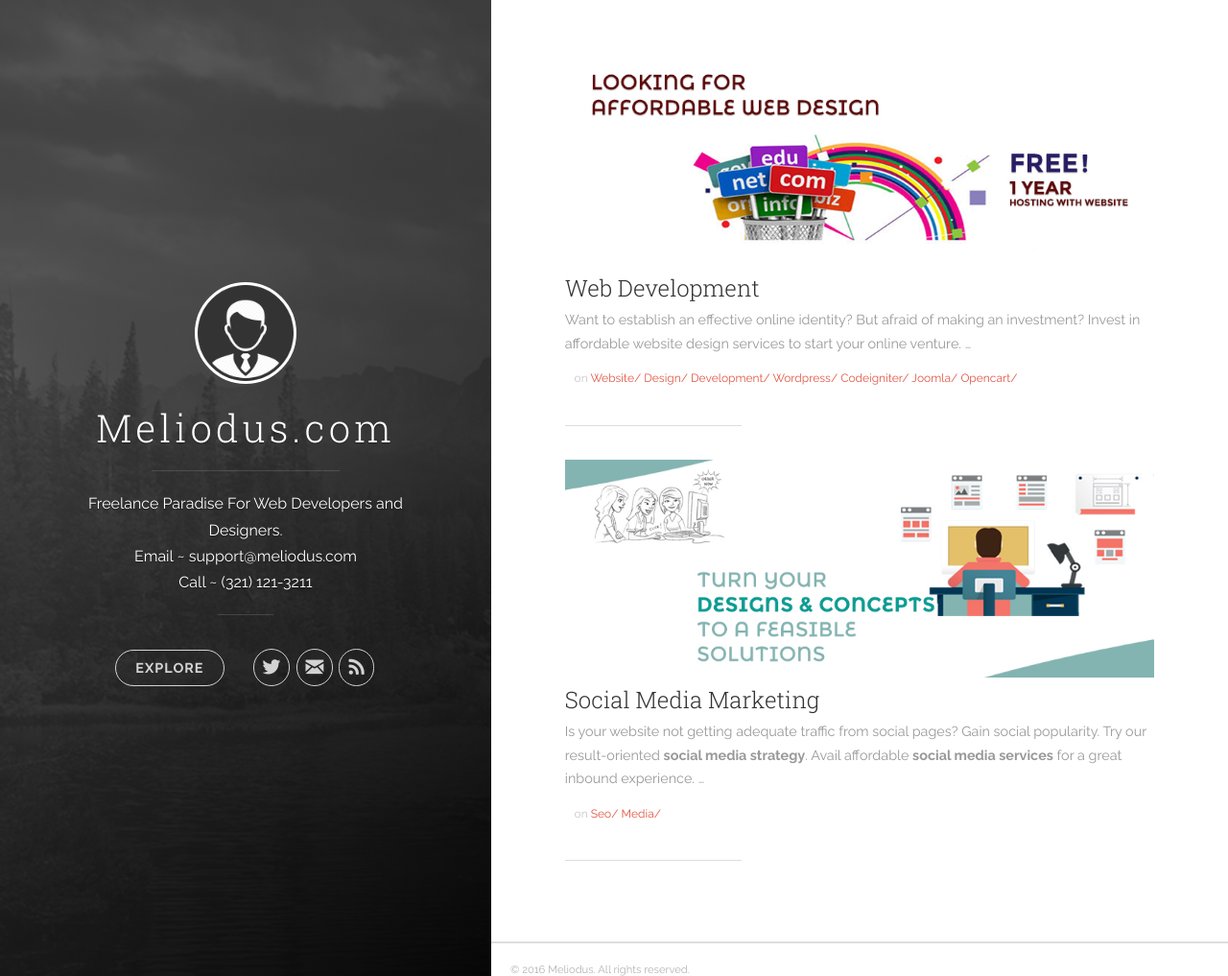
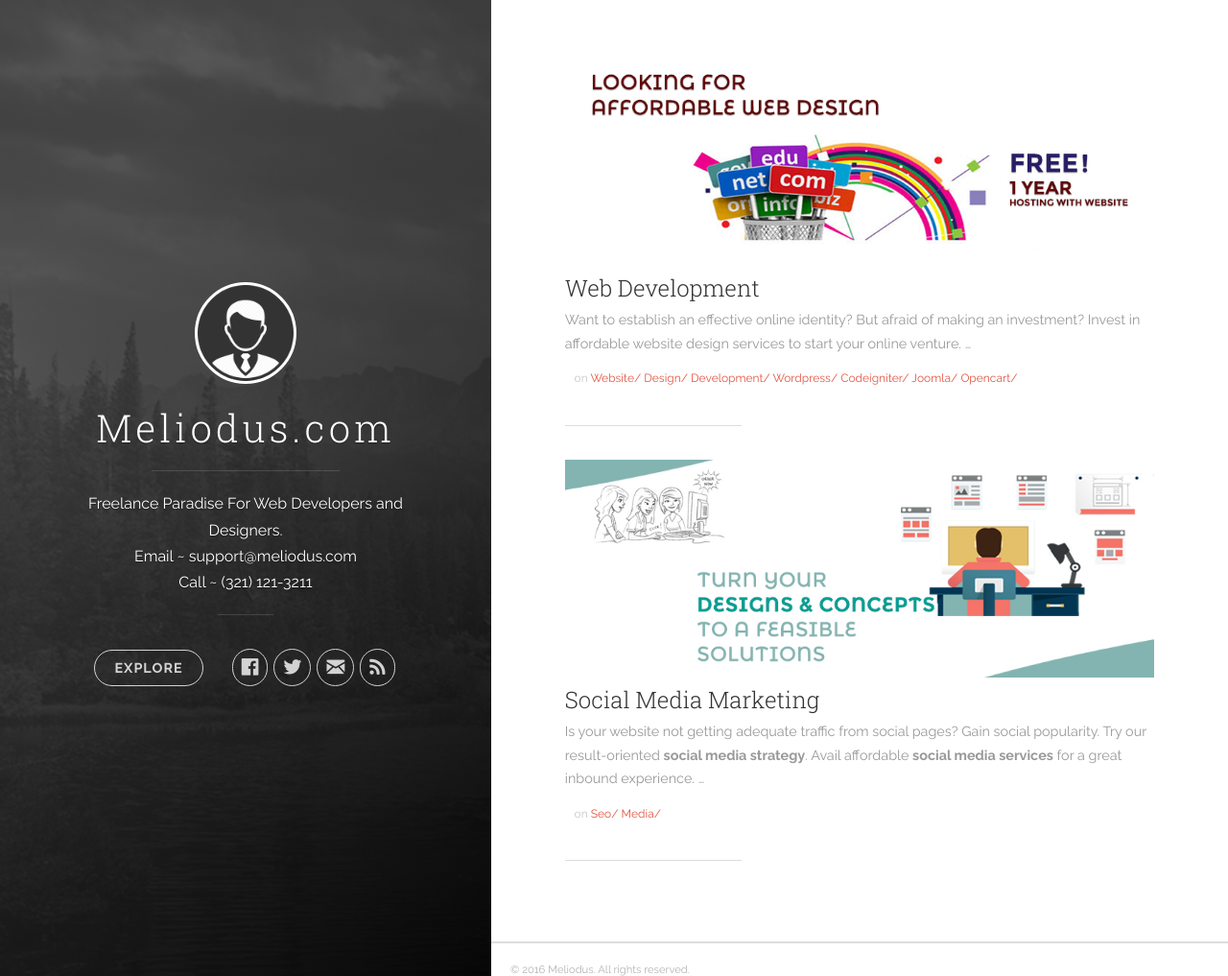
Before and after one commit to gogoodly/meliodus.github.io, a Jekyll site: the page built from index.html, in a window 1280 px wide and 1017 px high. Shown: the whole window at 96% size. Built offline with Jekyll 4.4.1, drawn with Linux system fonts in a browser that asks for light colours; nearby versions of some CDN libraries; the list of posts is cut into pages by our own code.

Commit message:
general modification 3

```diff
--- a/_config.yml
+++ b/_config.yml
@@ -8,6 +8,7 @@
 author:
   name: 'Meliodus'
   email: support@meliodus.com
+  facebook_username: meliodus
   twitter_username: meliodus
   #github_username:  meliodus
   #linkedin_username:  meliodus
--- a/_includes/header.html
+++ b/_includes/header.html
@@ -26,6 +26,16 @@
 
           <nav class="cover-navigation navigation--social">
             <ul class="navigation">
+
+             {% if site.author.facebook_username %}
+              <!-- Twitter -->
+              <li class="navigation__item">
+                <a href="http://facebook.com/{{ site.author.twitter_username }}" title="@{{ site.author.facebook_username }} on Facebook" target="_blank">
+                  <i class="icon icon-social-facebook"></i>
+                  <span class="label">Facebook</span>
+                </a>
+              </li>
+            {% endif %}
 
             {% if site.author.twitter_username %}
               <!-- Twitter -->
```
Also changed, not shown: 7 other files.
